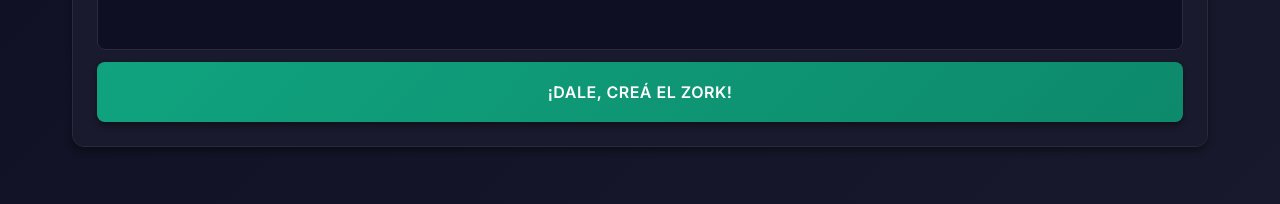
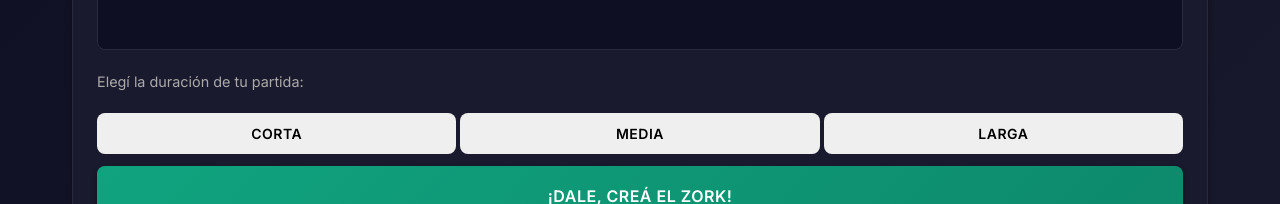
Before and after one commit to CaseresMaxi/zork-argento, a React (Vite) app: page /home in a window 1280 px wide. Shown: the part 451-655 px from the top of the page. Built offline with nearby package versions, Linux system fonts and the light colour scheme; no server answers; the database is empty; sample sign-in values are in the browser's storage.

Commit message:
quitar acciones sugeridas al finalizar el juego

```diff
--- a/src/components/common/Button.tsx
+++ b/src/components/common/Button.tsx
@@ -4,7 +4,7 @@ interface ButtonProps {
   children: React.ReactNode;
   onClick?: () => void;
   type?: 'button' | 'submit' | 'reset';
-  variant?: 'primary' | 'secondary' | 'danger' | 'google';
+  variant?: 'primary' | 'secondary' | 'danger' | 'google' | 'outline';
   disabled?: boolean;
   className?: string;
   size?: 'sm' | 'md' | 'lg';
@@ -26,7 +26,8 @@ const Button: React.FC<ButtonProps> = ({
     primary: 'btn-primary',
     secondary: 'btn-secondary',
     danger: 'btn-danger',
-    google: 'btn-google'
+    google: 'btn-google',
+    outline: 'btn-outline'
   };
 
   const sizeClasses = {
--- a/src/screens/Chat/ChatScreen.tsx
+++ b/src/screens/Chat/ChatScreen.tsx
@@ -405,7 +405,7 @@ const ChatScreen: React.FC = () => {
                           {step.narrative}
                         </div>
 
-                        {step.suggestedActions && step.suggestedActions.length > 0 && (
+                        {!isGameFinished && step.suggestedActions && step.suggestedActions.length > 0 && (
                           <div style={{
                             marginTop: '1rem',
                             paddingTop: '1rem',
--- a/src/screens/Home/HomeScreen.tsx
+++ b/src/screens/Home/HomeScreen.tsx
@@ -12,6 +12,7 @@ const HomeScreen: React.FC = () => {
   const navigate = useNavigate();
   const [prompt, setPrompt] = useState('');
   const [isGenerating, setIsGenerating] = useState(false);
+  const [gameLength, setGameLength] = useState<"corta" | "media" | "larga" | null>(null);
   const [response, setResponse] = useState<string>('');
   const { initializeAdventure, setConversationId, setThreadId } = useAdventureStore();
 
@@ -35,7 +36,7 @@ const HomeScreen: React.FC = () => {
       const uniqueConversationId = generateUniqueId();
       setConversationId(uniqueConversationId);
 
-      const adventurePrompt = buildAdventureGenerationPrompt(prompt.trim());
+      const adventurePrompt = buildAdventureGenerationPrompt(prompt.trim(),gameLength||undefined);
 
       const result = await sendChatMessage(adventurePrompt, uniqueConversationId);
 
@@ -161,6 +162,32 @@ const HomeScreen: React.FC = () => {
                   rows={3}
                   disabled={isGenerating}
                 />
+
+                {/* 🔹 Selector de duración */}
+                <div
+                    style={{
+                        marginTop: "0.5rem", /* Margen superior para separarlo del textarea */
+                        marginBottom: "0.25rem", /* Margen inferior para separarlo de los botones */
+                        fontSize: "0.9rem",
+                        color: "#AAA" /* Color sutil */
+                    }}
+                >
+                    Elegí la duración de tu partida:
+                </div>
+                <div className="duration-selector" style={{ marginTop: "0.25rem", display: "flex", gap: "0.25rem" }}>
+                  {["corta", "media", "larga"].map((option) => (
+                    <Button
+                      key={option}
+                      size='sm'
+                      variant={gameLength === option ? "secondary" : "outline"}
+                      onClick={() => setGameLength(option as "corta" | "media" | "larga")}
+                      disabled={isGenerating}
+                      className='duration-selector'
+                    >
+                      {option.charAt(0).toUpperCase() + option.slice(1)}
+                    </Button>
+                  ))}
+                </div>
                 <Button
                   onClick={handleGenerateAdventure}
                   disabled={isGenerating}
--- a/src/utils/chatApi.ts
+++ b/src/utils/chatApi.ts
@@ -13,9 +13,9 @@ import { generateImageForStep, uploadImageToStorage } from './imageService';
 
 const API_KEY = import.meta.env.ZORK_API_KEY || ''; // Ensure API key is a string
 
-export const buildAdventureGenerationPrompt = (userDescription: string, seed?: number, gameLength?:string): string => {
+export const buildAdventureGenerationPrompt = (userDescription: string, gameLength?:string): string => {
   gameLength = gameLength || 'corta';
-  const finalSeed = typeof seed === 'number' ? seed : Math.floor(Math.random() * 1000000);
+  const finalSeed = Math.floor(Math.random() * 1000000);
   return (
     'Sos un generador de aventuras tipo Zork. Devolvé SOLO un JSON válido y nada más, sin explicaciones, sin markdown.\n' +
     'Requisitos del objeto JSON:\n' +
```
